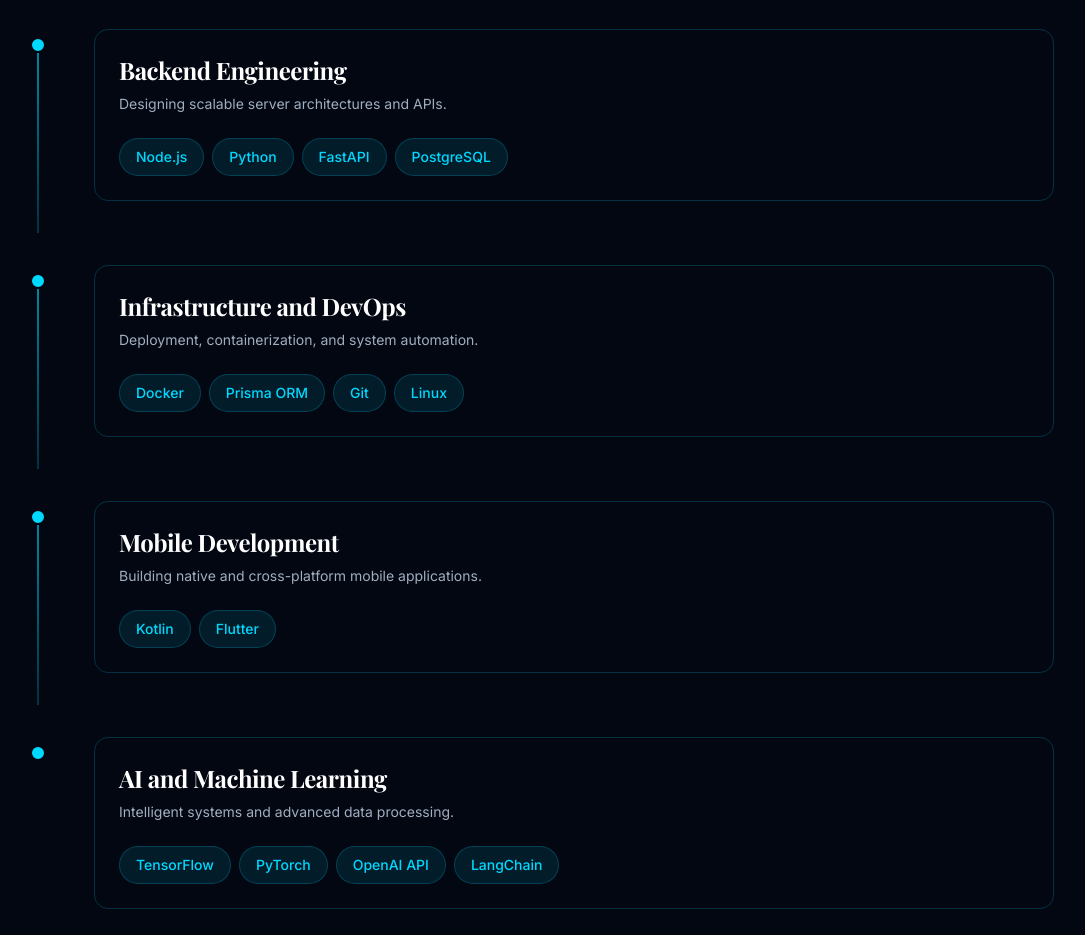
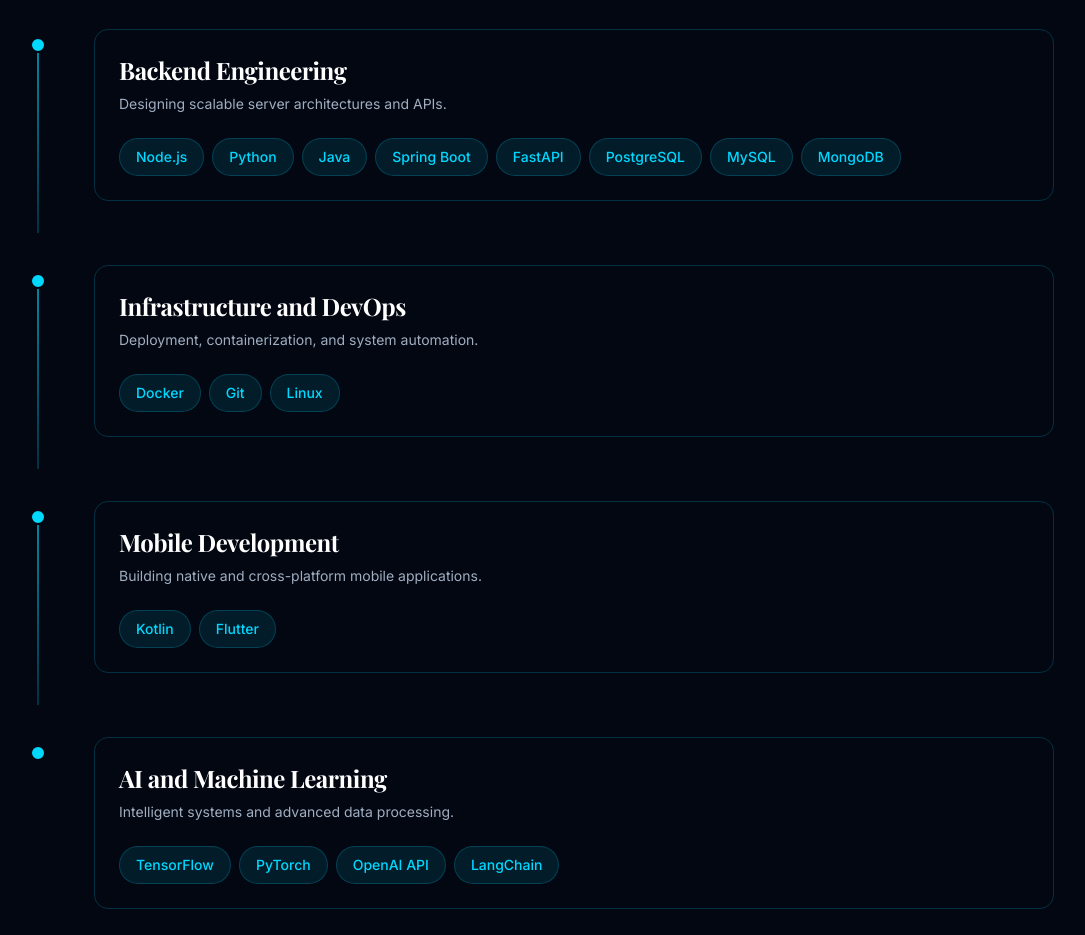
Before and after one commit to Edmendez-dev/portfolio-website, a Next.js app: page /en in a window 1280 px wide. Shown: the part 2660-3595 px from the top of the page, without its empty margins (98-1183 px from the left). Built offline with nearby package versions, Linux system fonts and the light colour scheme; no server answers; a web font is replaced by a local one.

Commit message:
feat(tech section): Add missing technologies (#4)

```diff
--- a/components/techStack.tsx
+++ b/components/techStack.tsx
@@ -20,12 +20,21 @@
     {
       title: t("categories.backend.title"),
       description: t("categories.backend.description"),
-      technologies: ["Node.js", "Python", "FastAPI", "PostgreSQL"],
+      technologies: [
+        "Node.js",
+        "Python",
+        "Java",
+        "Spring Boot",
+        "FastAPI",
+        "PostgreSQL",
+        "MySQL",
+        "MongoDB",
+      ],
     },
     {
       title: t("categories.devops.title"),
       description: t("categories.devops.description"),
-      technologies: ["Docker", "Prisma ORM", "Git", "Linux"],
+      technologies: ["Docker", "Git", "Linux"],
     },
     {
       title: t("categories.mobile.title"),
```
